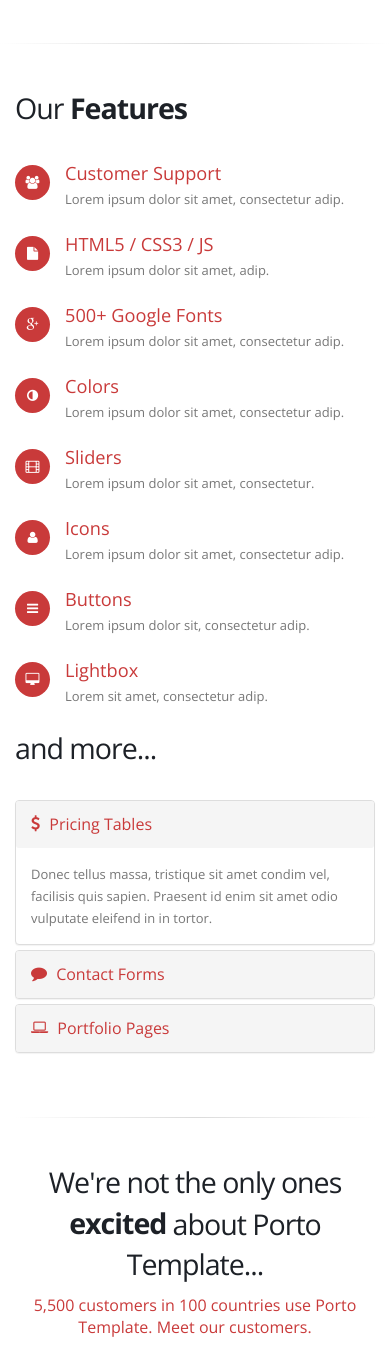
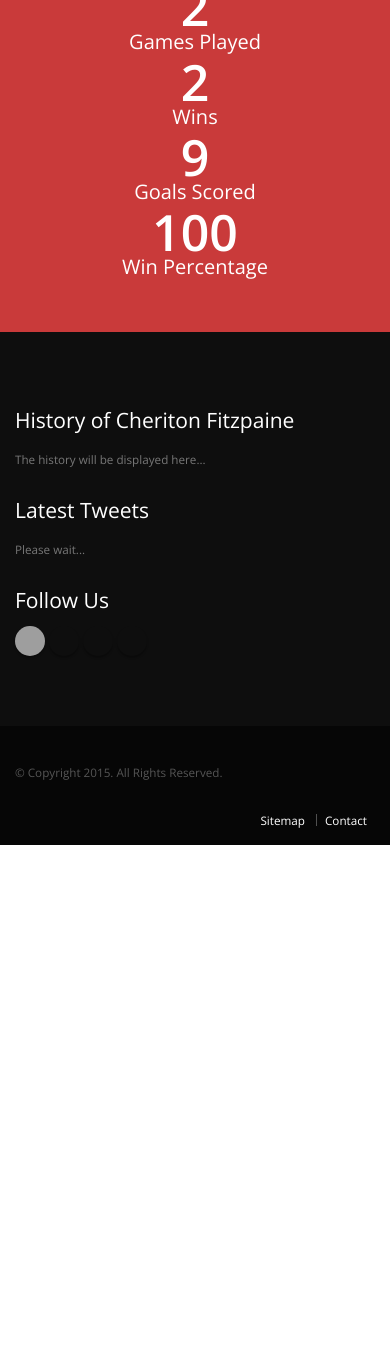
Before and after one commit to Jiblexic/GitRepo, a PHP site: page / in a window 390 px wide. Shown: the part 2971-4320 px from the top of the page. After the commit the page ends 3816 px from the top, so only its background shows below. Run offline with PHP 8.4, Linux system fonts and the light colour scheme; grey boxes are pictures that could not be loaded.

Commit message:
Fixing V1
Updated Homepage, styling for drop down and the mobile version.

```diff
--- a/HTML/css/skins/default.css
+++ b/HTML/css/skins/default.css
@@ -774,7 +774,7 @@ html .progress-bar-light {
 
 html section.section-primary {
 	background-color: #c93a3a !important;
-	border-color: #0077b3 !important;
+	border-color: #CE4E4E !important;
 }
 
 html section.section-primary h1,
--- a/HTML/css/theme.css
+++ b/HTML/css/theme.css
@@ -631,7 +631,7 @@ body.scrolling .nav-main-collapse.collapsing {
 	}
 
 	#header.flat-menu nav ul.nav-main ul.dropdown-menu {
-		margin: 0 0 0 1px;
+		margin: -20px 0 0 1px;
 		border-radius: 0;
 	}
 
--- a/HTML/index.html
+++ b/HTML/index.html
@@ -6,11 +6,11 @@
 		<meta charset="utf-8">
         <meta http-equiv="X-UA-Compatible" content="IE=edge">
 
-		<title>Porto - Responsive HTML5 Template 3.8.0</title>
+		<title>Cheriton Fitzpaine AFC</title>
 
-		<meta name="keywords" content="HTML5 Template" />
-		<meta name="description" content="Porto - Responsive HTML5 Template">
-		<meta name="author" content="okler.net">
+		<meta name="keywords" content="Cheriton Fitzpaine AFC" />
+		<meta name="description" content="Cheriton Fitzpaine AFC">
+		<meta name="author" content="Daniel Regan">
 
 		<!-- Favicon -->
 		<link rel="shortcut icon" href="img/favicon.ico" type="image/x-icon" />
@@ -66,16 +66,16 @@
 				<div class="container">
 					<div class="logo">
 						<a href="index.html">
-							<img alt="Cherries FC"  src="img/logo-default-slim.png" style="float:  left">
+							<img alt="Cherries FC"  src="img/logo-default-slim.png" style="float: left; display: inline-block">
 						</a>
 					</div>
-					<button class="btn btn-responsive-nav btn-inverse" data-toggle="collapse" data-target=".nav-main-collapse">
+					<button class="btn btn-responsive-nav btn-inverse" data-toggle="collapse" data-target=".nav-main-collapse" style="margin-top: -20px;">
 						<i class="fa fa-bars"></i>
 					</button>
 				</div>
-				<div class="navbar-collapse nav-main-collapse collapse" style="margin-top: -98px">
+				<div class="navbar-collapse nav-main-collapse collapse">
 					<div class="container">
-						<nav class="nav-main mega-menu">
+						<nav class="nav-main mega-menu" style="margin-top: -20px;">
 							<ul class="nav nav-pills nav-main" id="mainMenu">
 								<li class="dropdown">
 									<a class="dropdown" href="index.html">
@@ -92,9 +92,9 @@
 										Teams
 									</a>
                                     <ul class="dropdown-menu">
-										<li><a href="portfolio-4-columns.html">First Team</a></li>
-										<li><a href="portfolio-3-columns.html">Second Team</a></li>
-										<li><a href="portfolio-2-columns.html">Youth Team</a></li>
+										<li><a href="#">First Team</a></li>
+										<li><a href="#">Second Team</a></li>
+										<li><a href="#">Youth Team</a></li>
 									</ul>
 								</li>
 								<li class="dropdown">
@@ -102,9 +102,9 @@
 										Fixtures
 									</a>
 									<ul class="dropdown-menu">
-										<li><a href="portfolio-4-columns.html">First Team</a></li>
-										<li><a href="portfolio-3-columns.html">Second Team</a></li>
-										<li><a href="portfolio-2-columns.html">Youth Team</a></li>
+										<li><a href="#">First Team</a></li>
+										<li><a href="#">Second Team</a></li>
+										<li><a href="#">Youth Team</a></li>
 									</ul>
 								</li>
 								<li class="dropdown">
@@ -172,431 +172,99 @@
 						    </div>
 					    </div>
 				    </div>
-					<div class="row center">
-						<div class="col-md-12">
-							<h1 class="mb-sm word-rotator-title">
-								Porto is
-								<strong class="inverted">
-									<span class="word-rotate" data-plugin-options='{"delay": 2000, "animDelay": 300}'>
-										<span class="word-rotate-items">
-											<span>incredibly</span>
-											<span>especially</span>
-											<span>extremely</span>
-										</span>
-									</span>
-								</strong>
-								beautiful and fully responsive.
-							</h1>
-							<p class="lead">
-								Lorem ipsum dolor sit amet, consectetur adipiscing elit. Fusce elementum, nulla vel pellentesque consequat, ante nulla hendrerit arcu, ac tincidunt mauris lacus sed leo. vamus suscipit molestie vestibulum.
-							</p>
-						</div>
                 </div>
 
-				</div>
 
-				<div class="home-concept">
+				<section class="parallax section section-text-light section-parallax section-center" data-stellar-background-ratio="0" style="background-image: url(img/parallax-image.jpg);">
 					<div class="container">
+						<div class="row">
+							<div class="col-md-8" style="text-align: left; color: #fff">
+								<h1 class="mb-none"><strong>WELCOME TO THE OFFICIAL SITE OF <br><span style="color:#c93a3a">CHERITON FITZPAINE AFC</span></strong></h1>
+								<h5 style="color: #fff !important">PLAYING IN THE DEVON AND EXETER FOOTBALL LEAGUE</h5>
+								<p class="mb-none" style="color: #fff !important">Cheriton Fitzpaine AFC are based in the heart of Devon in a small village just outside of Exeter. The club has a small commitee of volunteers which keep the club running year after year. The club supports two mens teams in Division 3 and Division 7, while also maintaining a youth team, and community football for youngsters.</p><br>
 
-						<div class="row center">
-							<span class="sun"></span>
-							<span class="cloud"></span>
-							<div class="col-md-2 col-md-offset-1">
-								<div class="process-image" data-appear-animation="bounceIn">
-									<img src="img/home-concept-item-1.png" alt="" />
-									<strong>Strategy</strong>
-								</div>
-							</div>
-							<div class="col-md-2">
-								<div class="process-image" data-appear-animation="bounceIn" data-appear-animation-delay="200">
-									<img src="img/home-concept-item-2.png" alt="" />
-									<strong>Planning</strong>
-								</div>
-							</div>
-							<div class="col-md-2">
-								<div class="process-image" data-appear-animation="bounceIn" data-appear-animation-delay="400">
-									<img src="img/home-concept-item-3.png" alt="" />
-									<strong>Build</strong>
-								</div>
-							</div>
-							<div class="col-md-4 col-md-offset-1">
-								<div class="project-image">
-									<div id="fcSlideshow" class="fc-slideshow">
-										<ul class="fc-slides">
-											<li><a href="portfolio-single-project.html"><img class="img-responsive" src="img/projects/project-home-1.jpg" alt="" /></a></li>
-											<li><a href="portfolio-single-project.html"><img class="img-responsive" src="img/projects/project-home-2.jpg" alt="" /></a></li>
-											<li><a href="portfolio-single-project.html"><img class="img-responsive" src="img/projects/project-home-3.jpg" alt="" /></a></li>
-										</ul>
-									</div>
-									<strong class="our-work">Our Work</strong>
-								</div>
-							</div>
-						</div>
-
-					</div>
-				</div>
-
-				<div class="container">
-
-					<div class="row">
-						<hr class="tall">
-					</div>
-
-				</div>
-
-				<div class="container">
-
-					<div class="row">
-						<div class="col-md-8">
-							<h2>Our <strong>Features</strong></h2>
-							<div class="row">
-								<div class="col-sm-6">
-									<div class="feature-box">
-										<div class="feature-box-icon">
-											<i class="fa fa-group"></i>
-										</div>
-										<div class="feature-box-info">
-											<h4 class="heading-primary mb-none">Customer Support</h4>
-											<p class="tall">Lorem ipsum dolor sit amet, consectetur adip.</p>
-										</div>
-									</div>
-									<div class="feature-box">
-										<div class="feature-box-icon">
-											<i class="fa fa-file"></i>
-										</div>
-										<div class="feature-box-info">
-											<h4 class="heading-primary mb-none">HTML5 / CSS3 / JS</h4>
-											<p class="tall">Lorem ipsum dolor sit amet, adip.</p>
-										</div>
-									</div>
-									<div class="feature-box">
-										<div class="feature-box-icon">
-											<i class="fa fa-google-plus"></i>
-										</div>
-										<div class="feature-box-info">
-											<h4 class="heading-primary mb-none">500+ Google Fonts</h4>
-											<p class="tall">Lorem ipsum dolor sit amet, consectetur adip.</p>
-										</div>
-									</div>
-									<div class="feature-box">
-										<div class="feature-box-icon">
-											<i class="fa fa-adjust"></i>
-										</div>
-										<div class="feature-box-info">
-											<h4 class="heading-primary mb-none">Colors</h4>
-											<p class="tall">Lorem ipsum dolor sit amet, consectetur adip.</p>
-										</div>
-									</div>
-								</div>
-								<div class="col-sm-6">
-									<div class="feature-box">
-										<div class="feature-box-icon">
-											<i class="fa fa-film"></i>
-										</div>
-										<div class="feature-box-info">
-											<h4 class="heading-primary mb-none">Sliders</h4>
-											<p class="tall">Lorem ipsum dolor sit amet, consectetur.</p>
-										</div>
-									</div>
-									<div class="feature-box">
-										<div class="feature-box-icon">
-											<i class="fa fa-user"></i>
-										</div>
-										<div class="feature-box-info">
-											<h4 class="heading-primary mb-none">Icons</h4>
-											<p class="tall">Lorem ipsum dolor sit amet, consectetur adip.</p>
-										</div>
-									</div>
-									<div class="feature-box">
-										<div class="feature-box-icon">
-											<i class="fa fa-bars"></i>
-										</div>
-										<div class="feature-box-info">
-											<h4 class="heading-primary mb-none">Buttons</h4>
-											<p class="tall">Lorem ipsum dolor sit, consectetur adip.</p>
-										</div>
-									</div>
-									<div class="feature-box">
-										<div class="feature-box-icon">
-											<i class="fa fa-desktop"></i>
-										</div>
-										<div class="feature-box-info">
-											<h4 class="heading-primary mb-none">Lightbox</h4>
-											<p class="tall">Lorem sit amet, consectetur adip.</p>
+                                <div class="col-md-12" style="margin-left: -60px; color: #fff">
+									<ol class="list list-ordened list-ordened-style-3">
+										<li>Two mens teams</li>
+										<li>On-site facilities including a bar</li>
+										<li>Historic village team</li>
+										<li>Youth structure</li>
+										<li>Community football supporting youths development</li>
+									</ol>
 								</div>
 							</div>
 						</div>
 					</div>
+				</section>
+
+                <div class="container">
+
+					<div class="row center">
+						<div class="col-md-12">
+                            <div class="col-md-3 social">
+                                <p><h2><a href="#">TWITTER</a></h2></p>
                             </div>
-						<div class="col-md-4">
-							<h2>and more...</h2>
-
-							<div class="panel-group" id="accordion">
-								<div class="panel panel-default">
-									<div class="panel-heading">
-										<h4 class="panel-title">
-											<a class="accordion-toggle" data-toggle="collapse" data-parent="#accordion" href="#collapseOne">
-												<i class="fa fa-usd"></i>
-												Pricing Tables
-											</a>
-										</h4>
+                            <div class="col-md-3 social">
+                                <p><h2><a href="#">FACEBOOK</a></h2></p>
                             </div>
-									<div id="collapseOne" class="accordion-body collapse in">
-										<div class="panel-body">
-											Donec tellus massa, tristique sit amet condim vel, facilisis quis sapien. Praesent id enim sit amet odio vulputate eleifend in in tortor.
+                            <div class="col-md-3 social">
+                                <p><h2><a href="#">INSTAGRAM</a></h2></p>
                             </div>
-									</div>
-								</div>
-								<div class="panel panel-default">
-									<div class="panel-heading">
-										<h4 class="panel-title">
-											<a class="accordion-toggle" data-toggle="collapse" data-parent="#accordion" href="#collapseTwo">
-												<i class="fa fa-comment"></i>
-												Contact Forms
-											</a>
-										</h4>
-									</div>
-									<div id="collapseTwo" class="accordion-body collapse">
-										<div class="panel-body">
-											Donec tellus massa, tristique sit amet condimentum vel, facilisis quis sapien.
-										</div>
-									</div>
-								</div>
-								<div class="panel panel-default">
-									<div class="panel-heading">
-										<h4 class="panel-title">
-											<a class="accordion-toggle" data-toggle="collapse" data-parent="#accordion" href="#collapseThree">
-												<i class="fa fa-laptop"></i>
-												Portfolio Pages
-											</a>
-										</h4>
-									</div>
-									<div id="collapseThree" class="accordion-body collapse">
-										<div class="panel-body">
-											Donec tellus massa, tristique sit amet condimentum vel, facilisis quis sapien.
-										</div>
-									</div>
+                            <div class="col-md-3 social">
+                                <p><h2><a href="#">YOUTUBE</a></h2></p>
                             </div>
                         </div>
                     </div>
                 </div>
 
-					<hr class="tall">
 
-					<div class="row center">
-						<div class="col-md-12">
-							<h2 class="mb-sm word-rotator-title">
-								We're not the only ones
-								<strong>
-									<span class="word-rotate" data-plugin-options='{"delay": 3500, "animDelay": 400}'>
-										<span class="word-rotate-items">
-											<span>excited</span>
-											<span>happy</span>
-										</span>
-									</span>
-								</strong>
-								about Porto Template...
-							</h2>
-							<h4 class="heading-primary lead tall">5,500 customers in 100 countries use Porto Template. Meet our customers.</h4>
+                <section class="section section-primary section-center" style="margin-bottom: -50px;">
+					<div class="container">
+						<div class="row">
+                            <span style="color: #fff"><h1>Combined Season Statistics</h1></span><br>
+							<div class="counters counters-text-light">
+								<div class="col-md-3 col-sm-6">
+									<div class="counter">
+										<strong data-to="2" data-append="">0</strong>
+										<label>Games Played</label>
 									</div>
 								</div>
-
-					<div class="row center">
-						<div class="owl-carousel" data-plugin-options='{"items": 6, "autoplay": true, "autoplayTimeout": 3000}'>
-							<div>
-								<img class="img-responsive" src="img/logos/logo-1.png" alt="">
-							</div>
-							<div>
-								<img class="img-responsive" src="img/logos/logo-2.png" alt="">
-							</div>
-							<div>
-								<img class="img-responsive" src="img/logos/logo-3.png" alt="">
-							</div>
-							<div>
-								<img class="img-responsive" src="img/logos/logo-4.png" alt="">
-							</div>
-							<div>
-								<img class="img-responsive" src="img/logos/logo-5.png" alt="">
-							</div>
-							<div>
-								<img class="img-responsive" src="img/logos/logo-6.png" alt="">
-							</div>
-							<div>
-								<img class="img-responsive" src="img/logos/logo-4.png" alt="">
-							</div>
-							<div>
-								<img class="img-responsive" src="img/logos/logo-2.png" alt="">
+								<div class="col-md-3 col-sm-6">
+									<div class="counter">
+										<strong data-to="2">0</strong>
+										<label>Wins</label>
 									</div>
 								</div>
-					</div>
-
-				</div>
-
-				<section class="section section-custom-map">
-					<section class="section section-default section-footer">
-						<div class="container">
-							<div class="row">
-								<div class="col-md-6">
-									<div class="recent-posts mb-xl">
-										<h2>Latest <strong>Blog</strong> Posts</h2>
-										<div class="row">
-											<div class="owl-carousel mb-none" data-plugin-options='{"items": 1}'>
-												<div>
-													<div class="col-md-6">
-														<article>
-															<div class="date">
-																<span class="day">15</span>
-																<span class="month">Jan</span>
-															</div>
-															<h4 class="heading-primary"><a href="blog-post.html">Lorem ipsum dolor sit amet, consectetur adipiscing elit.</a></h4>
-															<p>Lorem ipsum dolor sit amet, consectetur adipiscing elit. Donec hendrerit vehicula est, in consequat libero. <a href="/" class="read-more">read more <i class="fa fa-angle-right"></i></a></p>
-														</article>
-													</div>
-													<div class="col-md-6">
-														<article>
-															<div class="date">
-																<span class="day">15</span>
-																<span class="month">Jan</span>
-															</div>
-															<h4 class="heading-primary"><a href="blog-post.html">Lorem ipsum dolor</a></h4>
-															<p>Lorem ipsum dolor sit amet, consectetur adipiscing elit. Donec hendrerit vehicula est, in consequat. <a href="/" class="read-more">read more <i class="fa fa-angle-right"></i></a></p>
-														</article>
+								<div class="col-md-3 col-sm-6">
+									<div class="counter">
+										<strong data-to="9">0</strong>
+										<label>Goals Scored</label>
 									</div>
 								</div>
-												<div>
-													<div class="col-md-6">
-														<article>
-															<div class="date">
-																<span class="day">12</span>
-																<span class="month">Jan</span>
-															</div>
-															<h4 class="heading-primary"><a href="blog-post.html">Lorem ipsum dolor sit amet, consectetur adipiscing elit.</a></h4>
-															<p>Lorem ipsum dolor sit amet, consectetur adipiscing elit. Donec hendrerit vehicula est, in consequat libero. <a href="/" class="read-more">read more <i class="fa fa-angle-right"></i></a></p>
-														</article>
-													</div>
-													<div class="col-md-6">
-														<article>
-															<div class="date">
-																<span class="day">11</span>
-																<span class="month">Jan</span>
-															</div>
-															<h4 class="heading-primary"><a href="blog-post.html">Lorem ipsum dolor</a></h4>
-															<p>Lorem ipsum dolor sit amet, consectetur adipiscing elit. <a href="/" class="read-more">read more <i class="fa fa-angle-right"></i></a></p>
-														</article>
-													</div>
-												</div>
-												<div>
-													<div class="col-md-6">
-														<article>
-															<div class="date">
-																<span class="day">15</span>
-																<span class="month">Jan</span>
-															</div>
-															<h4 class="heading-primary"><a href="blog-post.html">Lorem ipsum dolor sit amet, consectetur adipiscing elit.</a></h4>
-															<p>Lorem ipsum dolor sit amet, consectetur adipiscing elit. Donec hendrerit vehicula est, in consequat libero. <a href="/" class="read-more">read more <i class="fa fa-angle-right"></i></a></p>
-														</article>
-													</div>
-													<div class="col-md-6">
-														<article>
-															<div class="date">
-																<span class="day">15</span>
-																<span class="month">Jan</span>
-															</div>
-															<h4 class="heading-primary"><a href="blog-post.html">Lorem ipsum dolor</a></h4>
-															<p>Lorem ipsum dolor sit amet, consectetur adipiscing elit. Donec hendrerit vehicula est, in consequat. <a href="/" class="read-more">read more <i class="fa fa-angle-right"></i></a></p>
-														</article>
-													</div>
-												</div>
-											</div>
-										</div>
-									</div>
-								</div>
-								<div class="col-md-6">
-									<h2><strong>What</strong> Client’s Say</h2>
-									<div class="row">
-										<div class="owl-carousel mb-none" data-plugin-options='{"items": 1}'>
-											<div>
-												<div class="col-md-12">
-													<div class="testimonial testimonial-primary">
-														<blockquote>
-															<p>Lorem ipsum dolor sit amet, consectetur adipiscing elit. Donec hendrerit vehicula est, in consequat. Lorem ipsum dolor sit amet, consectetur adipiscing elit. Donec hendrerit vehicula est, in consequat.  Donec hendrerit vehicula est, in consequat.  Donec hendrerit vehicula est, in consequat.</p>
-														</blockquote>
-														<div class="testimonial-arrow-down"></div>
-														<div class="testimonial-author">
-															<div class="testimonial-author-thumbnail img-thumbnail">
-																<img src="img/clients/client-1.jpg" alt="">
-															</div>
-															<p><strong>John Smith</strong><span>CEO & Founder - Okler</span></p>
-														</div>
-													</div>
-												</div>
-											</div>
-											<div>
-												<div class="col-md-12">
-													<div class="testimonial testimonial-primary">
-														<blockquote>
-															<p>Lorem ipsum dolor sit amet, consectetur adipiscing elit. Donec hendrerit vehicula est, in consequat. Lorem ipsum dolor sit amet, consectetur adipiscing elit. Donec hendrerit vehicula est, in consequat.</p>
-														</blockquote>
-														<div class="testimonial-arrow-down"></div>
-														<div class="testimonial-author">
-															<div class="testimonial-author-thumbnail img-thumbnail">
-																<img src="img/clients/client-1.jpg" alt="">
-															</div>
-															<p><strong>John Smith</strong><span>CEO & Founder - Okler</span></p>
-														</div>
-													</div>
-												</div>
-											</div>
+								<div class="col-md-3 col-sm-6">
+									<div class="counter">
+										<strong data-to="100">0</strong>
+										<label>Win Percentage</label>
 									</div>
 								</div>
 							</div>
 						</div>
 					</div>
 				</section>
-				</section>
-			</div>
+
+
 
 			<footer id="footer">
 				<div class="container">
 					<div class="row">
-						<div class="footer-ribbon">
-							<span>Get in Touch</span>
+						<div class="col-md-5">
+							<h4 class="heading-primary">History of Cheriton Fitzpaine</h4>
+							<p>The history will be displayed here...</p>
 						</div>
-						<div class="col-md-3">
-							<div class="newsletter">
-								<h4 class="heading-primary">Newsletter</h4>
-								<p>Keep up on our always evolving product features and technology. Enter your e-mail and subscribe to our newsletter.</p>
-
-								<div class="alert alert-success hidden" id="newsletterSuccess">
-									<strong>Success!</strong> You've been added to our email list.
-								</div>
-
-								<div class="alert alert-danger hidden" id="newsletterError"></div>
-
-								<form id="newsletterForm" action="php/newsletter-subscribe.php" method="POST">
-									<div class="input-group">
-										<input class="form-control" placeholder="Email Address" name="newsletterEmail" id="newsletterEmail" type="text">
-										<span class="input-group-btn">
-											<button class="btn btn-default" type="submit">Go!</button>
-										</span>
-									</div>
-								</form>
-							</div>
-						</div>
-						<div class="col-md-3">
+						<div class="col-md-5">
 							<h4 class="heading-primary">Latest Tweets</h4>
 							<div id="tweet" class="twitter" data-plugin-tweets data-plugin-options='{"username": "", "count": 2}'>
 								<p>Please wait...</p>
-							</div>
-						</div>
-						<div class="col-md-4">
-							<div class="contact-details">
-								<h4 class="heading-primary">Contact Us</h4>
-								<ul class="contact">
-									<li><p><i class="fa fa-map-marker"></i> <strong>Address:</strong> 1234 Street Name, City Name, United States</p></li>
-									<li><p><i class="fa fa-phone"></i> <strong>Phone:</strong> (123) 456-7890</p></li>
-									<li><p><i class="fa fa-envelope"></i> <strong>Email:</strong> <a href="mailto:mail@example.com">mail@example.com</a></p></li>
-								</ul>
 							</div>
 						</div>
 						<div class="col-md-2">
@@ -605,7 +273,8 @@
 								<ul class="social-icons">
 									<li class="facebook"><a href="http://www.facebook.com/" target="_blank" data-placement="bottom" data-tooltip title="Facebook">Facebook</a></li>
 									<li class="twitter"><a href="http://www.twitter.com/" target="_blank" data-placement="bottom" data-tooltip title="Twitter">Twitter</a></li>
-									<li class="linkedin"><a href="http://www.linkedin.com/" target="_blank" data-placement="bottom" data-tooltip title="Linkedin">Linkedin</a></li>
+									<li class="instagram"><a href="http://www.instagram.com/" target="_blank" data-placement="bottom" data-tooltip title="Instagram">Instagram</a></li>
+                                    <li class="youtube"><a href="http://www.youtube.com/" target="_blank" data-placement="bottom" data-tooltip title="youtube">YouTube</a></li>
 								</ul>
 							</div>
 						</div>
@@ -614,20 +283,14 @@
 				<div class="footer-copyright">
 					<div class="container">
 						<div class="row">
-							<div class="col-md-1">
-								<a href="index.html" class="logo">
-									<img alt="Porto Website Template" class="img-responsive" src="img/logo-footer.png">
-								</a>
-							</div>
 							<div class="col-md-7">
 								<p>© Copyright 2015. All Rights Reserved.</p>
 							</div>
-							<div class="col-md-4">
+							<div class="col-md-5">
 								<nav id="sub-menu">
 									<ul>
-										<li><a href="page-faq.html">FAQ's</a></li>
-										<li><a href="sitemap.html">Sitemap</a></li>
-										<li><a href="contact-us.html">Contact</a></li>
+										<li><a href="#">Sitemap</a></li>
+										<li><a href="#">Contact</a></li>
 									</ul>
 								</nav>
 							</div>
```
Also changed, not shown: other parts of HTML/css/skins/default.css (+34 -25 lines), HTML/img/parallax-image.jpg. Lines whose indentation alone changed are shown as unchanged.
